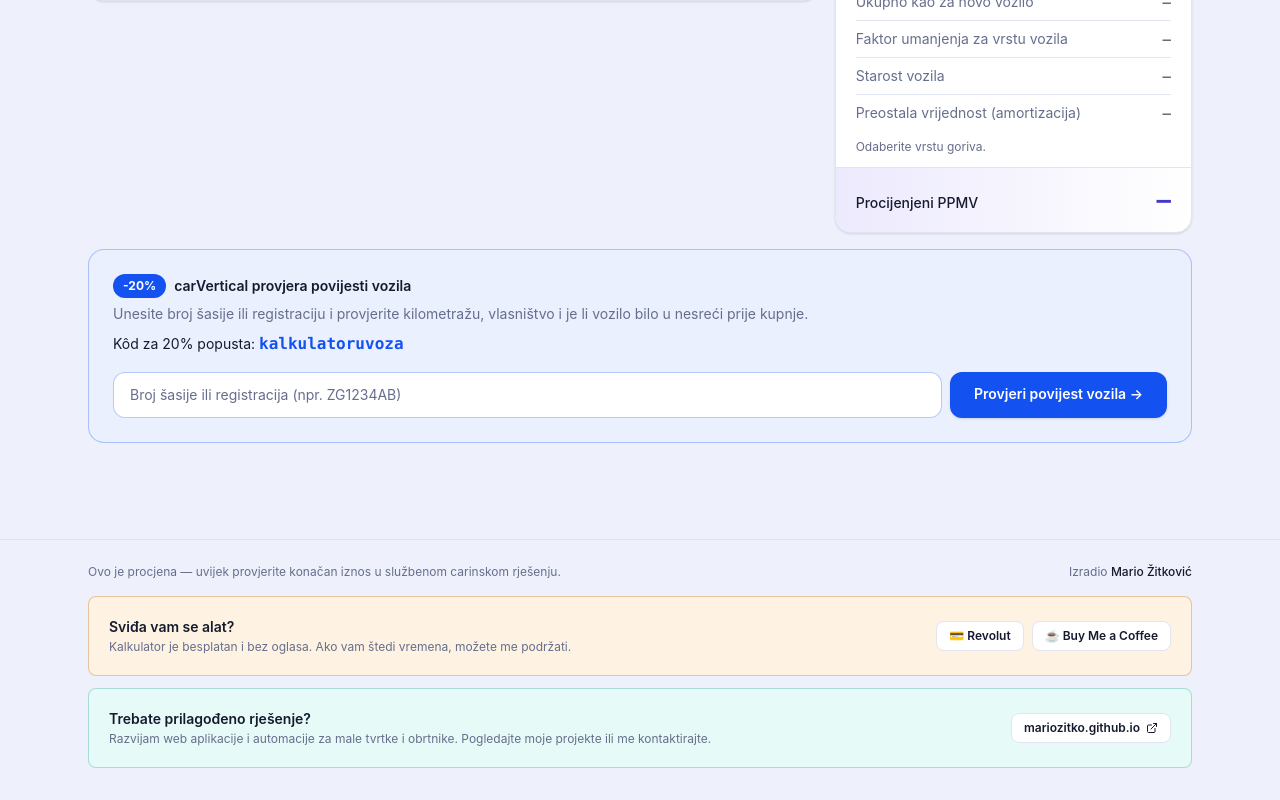
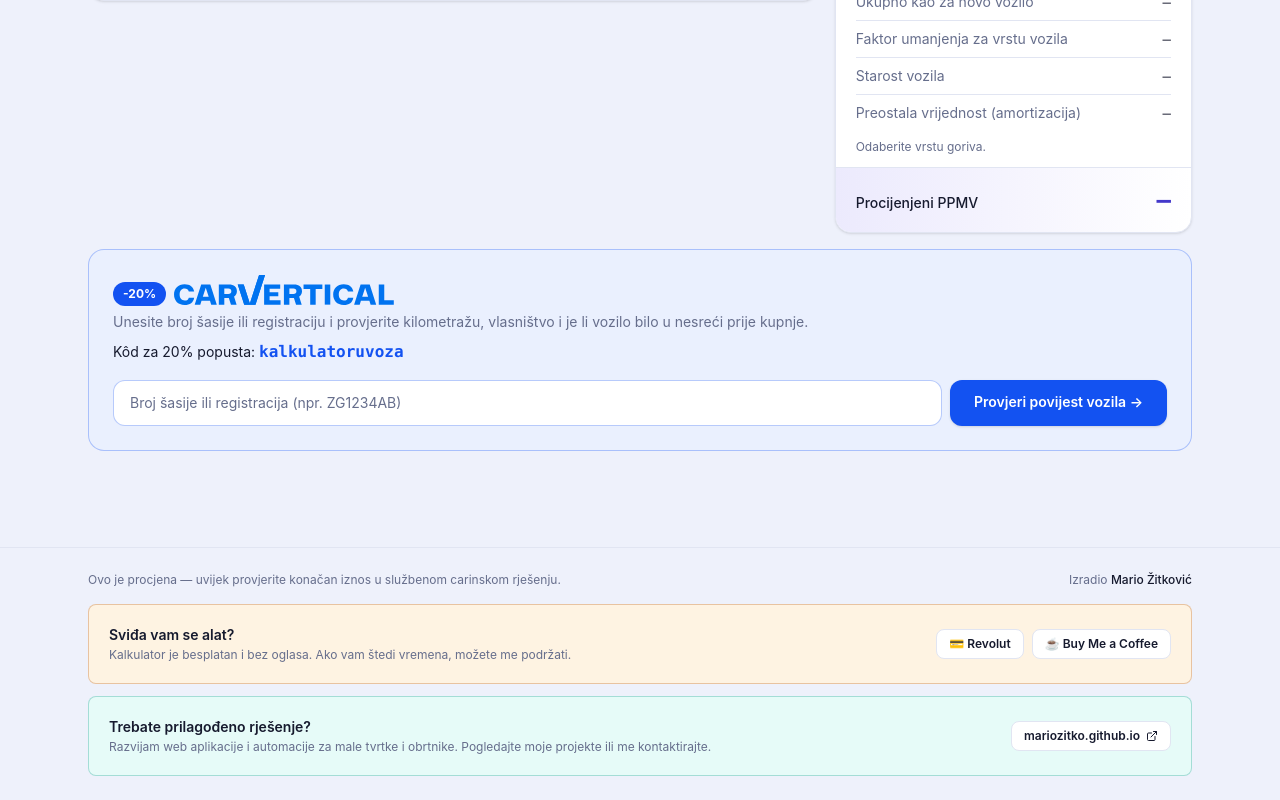
Before and after one commit to MarioZitko/carppmv, a Next.js app in the folder frontend/: page / in a window 1280 px wide. Shown: the part 723-1523 px from the top of the page. Built offline with nearby package versions, Linux system fonts and the light colour scheme; no server answers.

Commit message:
Added links to logo and code

```diff
--- a/frontend/components/CarVerticalCard.tsx
+++ b/frontend/components/CarVerticalCard.tsx
@@ -1,6 +1,7 @@
 "use client";
 
 import { useState } from "react";
+import Image from "next/image";
 
 /** carVertical affiliate CTA (Everflow-tracked, see docs/MONETIZATION_SPEC.md).
  * Self-styled banner — replaces the earlier CVAff SDK iframe integration per
@@ -10,6 +11,8 @@ import { useState } from "react";
 // this partner-branded card only, so it reads as their CTA, not ours.
 const CV_BLUE = "#1352F1";
 const CV_BLUE_SOFT = "#EAF0FE";
+const CV_CODE_LINK =
+	"https://www.carvertical.deal/2CRT9JN/964QF6/?source_id=AFF&sub1=kalkulatoruvoza";
 
 export function CarVerticalCard({ vin }: { vin?: string | null }) {
 	// Prefilled from the parsed listing when we have one, but always editable —
@@ -41,14 +44,24 @@ export function CarVerticalCard({ vin }: { vin?: string | null }) {
 		>
 			<div className="flex items-center gap-2 mb-1.5">
 				<span
-					className="rounded-full text-white text-xs font-bold px-2.5 py-1"
+					className="rounded-full text-white text-xs font-bold px-2.5 py-1 mt-2"
 					style={{ backgroundColor: CV_BLUE }}
 				>
 					-20%
 				</span>
-				<p className="text-sm font-semibold text-[var(--text)]">
-					carVertical provjera povijesti vozila
-				</p>
+				<a
+					href={CV_CODE_LINK}
+					target="_blank"
+					rel="noopener noreferrer nofollow sponsored"
+				>
+					<Image
+						src="/carvertical-logo.svg"
+						alt="carVertical"
+						width={220}
+						height={18}
+						priority={false}
+					/>
+				</a>
 			</div>
 			<p className="text-sm text-[var(--text-soft)]">
 				{vin
@@ -57,12 +70,15 @@ export function CarVerticalCard({ vin }: { vin?: string | null }) {
 			</p>
 			<p className="mt-2 text-sm text-[var(--text)]">
 				Kôd za 20% popusta:{" "}
-				<span
-					className="font-mono-tab font-bold text-base"
+				<a
+					href={CV_CODE_LINK}
+					target="_blank"
+					rel="noopener noreferrer nofollow sponsored"
+					className="font-mono-tab font-bold text-base hover:underline"
 					style={{ color: CV_BLUE }}
 				>
 					kalkulatoruvoza
-				</span>
+				</a>
 			</p>
 
 			<div className="mt-4 flex flex-col sm:flex-row gap-2">
```
Also changed, not shown: frontend/public/carvertical-logo.svg (added).
